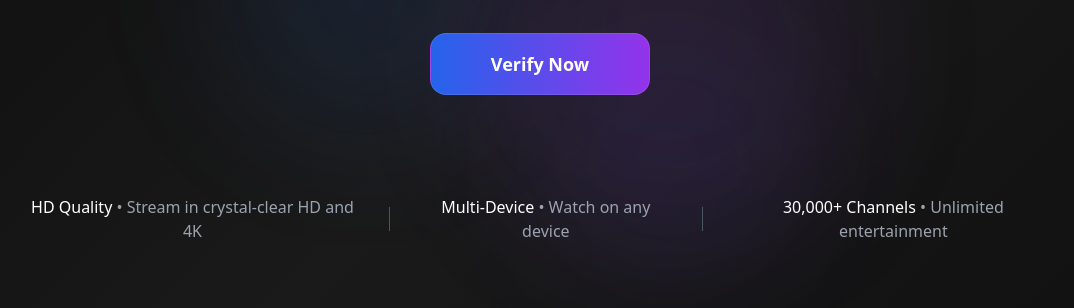
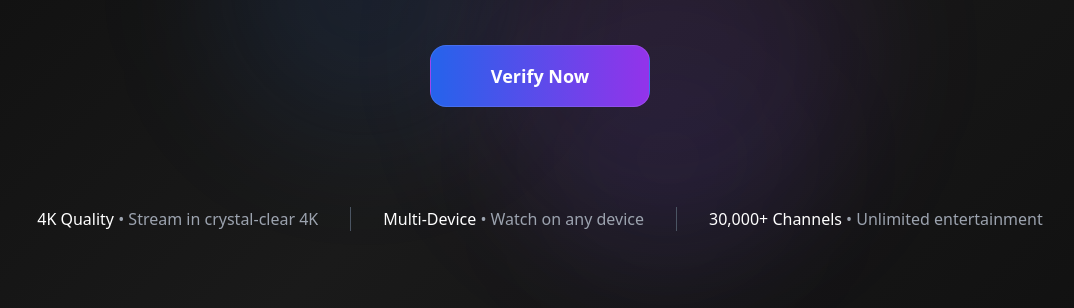
Before and after one commit to ravstream-verify/ravstream-verify.github.io, a plain HTML site: page index.html in a window 1280 px wide. Shown: the part 350-658 px from the top of the page, without its empty margins (100-1174 px from the left). Drawn offline with nearby package versions, Linux system fonts and the light colour scheme.

Commit message:
Update index.html

```diff
--- a/index.html
+++ b/index.html
@@ -134,7 +134,7 @@
         <div class="hidden md:block mt-12 sm:mt-16 px-4 sm:px-6">
             <div class="flex items-center justify-center gap-2 sm:gap-4 md:gap-6 lg:gap-8 text-center max-w-5xl mx-auto">
                 <div class="text-sm md:text-base lg:text-base text-gray-400 leading-relaxed">
-                    <span class="text-white font-medium">HD Quality</span> • Stream in crystal-clear HD and 4K
+                    <span class="text-white font-medium">4K Quality</span> • Stream in crystal-clear 4K
                 </div>
                 <div class="w-px h-6 bg-gray-600"></div>
 
```
